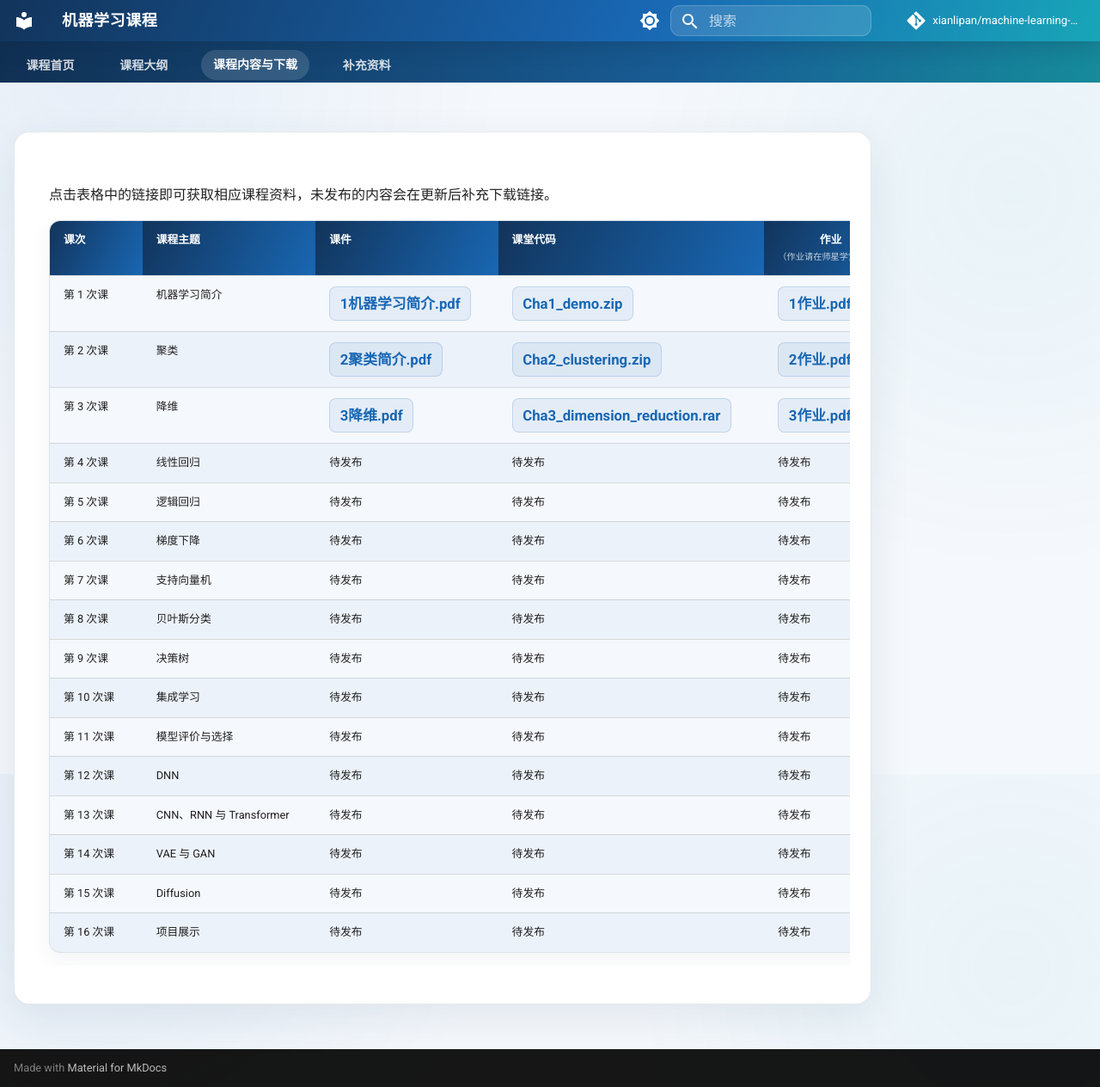
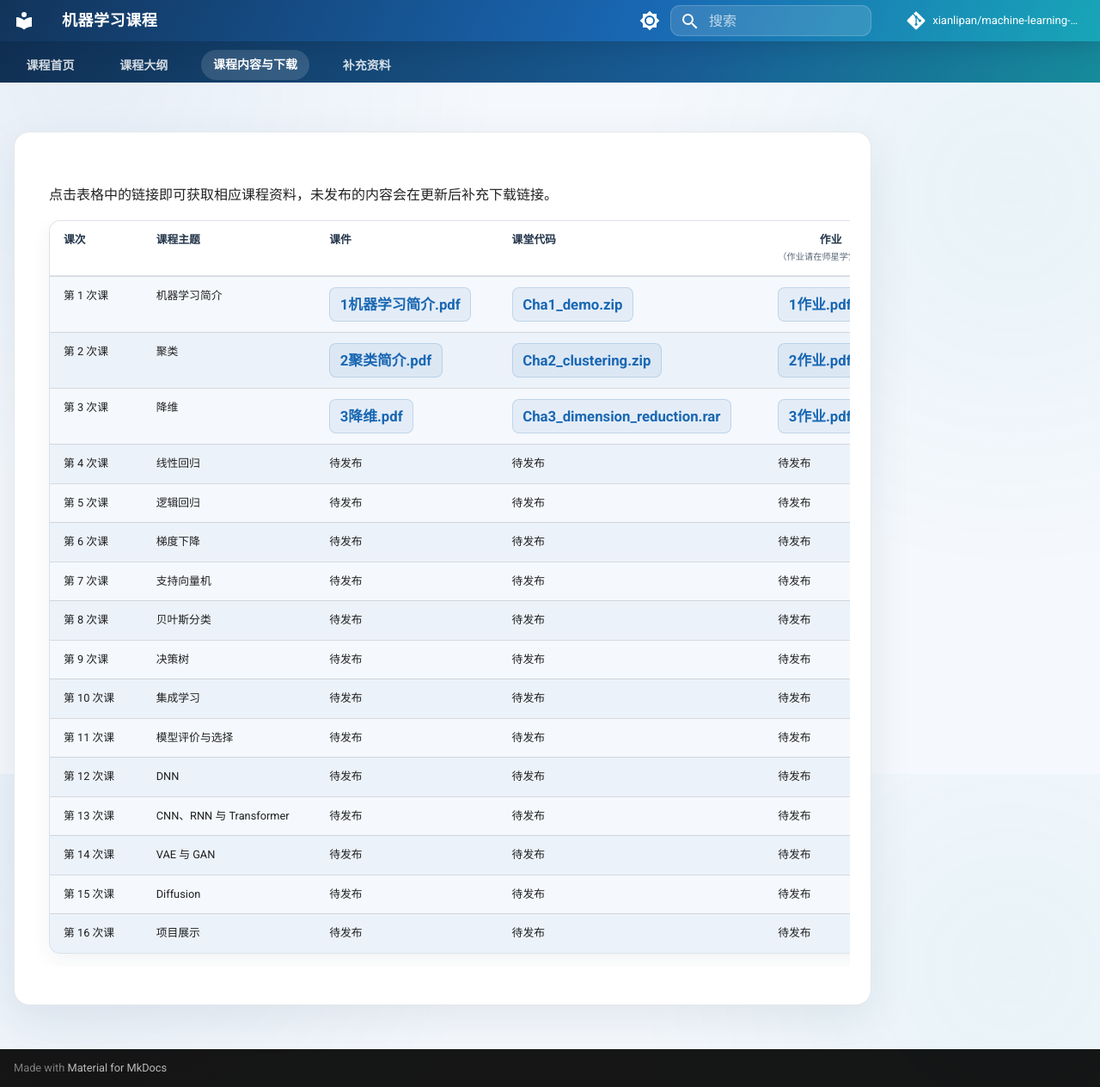
Before and after one commit to xianlipan/machine-learning-course, an MkDocs documentation site: the page built from docs/coursework.md, in a window 1280 px wide and 1264 px high. Shown: the whole window at 86% size. Built offline with MkDocs 1.6.1 and Material for MkDocs 9.7.7, drawn with Linux system fonts in a browser that asks for light colours; comment, search, counter and statistics services are not loaded.

Commit message:
update jiemian

```diff
--- a/docs/stylesheets/extra.css
+++ b/docs/stylesheets/extra.css
@@ -126,8 +126,9 @@ body {
 .md-typeset__table th {
   text-align: center;
   vertical-align: middle;
-  color: #fff;
-  background: linear-gradient(115deg, var(--course-navy), var(--course-blue));
+  color: #24364b;
+  background: #fff;
+  border-bottom: 1px solid #dce3eb;
 }
 
 .md-typeset__table td {
--- a/mkdocs.yml
+++ b/mkdocs.yml
@@ -32,7 +32,7 @@ theme:
 
 extra_css:
   # 更新样式后递增版本号，避免 GitHub Pages 和浏览器继续使用旧缓存。
-  - stylesheets/extra.css?v=20260905-1
+  - stylesheets/extra.css?v=20260905-2
 
 nav:
   - 课程首页: index.md
```
